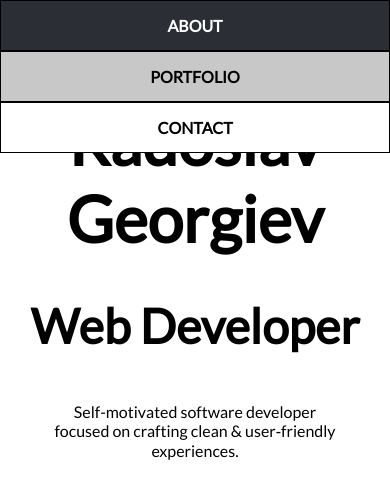
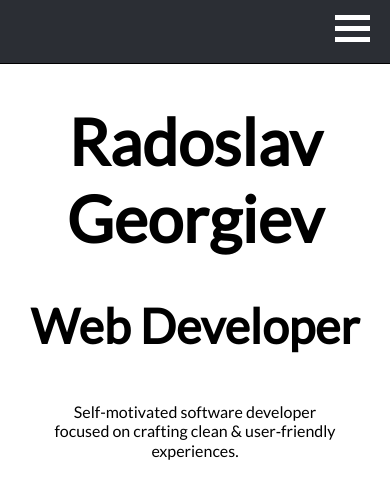
Before and after one commit to BaiRado/portfolio, a plain HTML site: page index.html in a window 390 px wide. Shown: the top 501 px of the page. Drawn offline with Linux system fonts and the light colour scheme.

Commit message:
added nav menu for mobile

```diff
--- a/css/main.css
+++ b/css/main.css
@@ -17,9 +17,24 @@ nav {
     z-index: 20;
 }
 
-nav div {
+#nav-menu-bar {
+    display: none;
+}
+
+nav ul {
+    list-style: none;
+    padding: 0;
+    margin: 0;
+}
+
+nav li {
     float: left;
     margin: 5px;
+}
+
+nav li :hover {
+    background: #2b2e34;
+    color: white;
 }
 
 nav a {
@@ -31,11 +46,6 @@ nav a {
     color: black;
     padding: 10px 25px;
     border: 1px black solid;
-}
-
-nav div :hover {
-    background: #2b2e34;
-    color: white;
 }
 
 .active {
@@ -258,13 +268,63 @@ h2 {
         width: 100%;
     }
 
-    nav div {
+    #nav-menu-bar {
+        display: block;
+    }
+
+    .main-navigation.extended .nav-extendable {
+        height: 160px;
+    }
+
+    #nav-menu-button {
+        display: block;
+        background: #2b2e34;
+        padding: 15px 20px;
+    }
+
+    .menu-icon {
+        position: relative;
+        display: block;
+        width: 35px;
+        height: 5px;
+        background-color: #fff;
+        margin-bottom: 6px;
+        margin-left: auto;
+        transition: 0.4s;
+    }
+
+    .main-navigation.extended
+    .menu-icon:nth-child(1) {
+        transform-origin: right;
+        transform: rotate(-45deg) translate(-3px, -4px);
+    }
+
+    .main-navigation.extended
+    .menu-icon:nth-child(2) {
+        opacity: 0;
+    }
+
+    .main-navigation.extended
+    .menu-icon:nth-child(3) {
+        transform-origin: right;
+        transform: rotate(45deg) translate(-2px, 5px);
+    }
+
+    .nav-extendable {
+        height: 0;
+        transition: height .4s;
+        overflow: hidden;
+    }
+
+    nav li  {
         float: none;
         margin: 0;
     }
 
     nav a {
         padding: 15px 0;
+        border: 0;
+        border-bottom: 1px black solid;
     }
 
     #portfolioContent {
--- a/index.html
+++ b/index.html
@@ -13,15 +13,27 @@
 </head>
 
 <body>
-    <nav>
-        <div>
-            <a id="aboutNav" href="#about">About</a>
+    <nav class="main-navigation">
+        <div id="nav-menu-bar">
+            <a id="nav-menu-button" href="">
+                <!-- menu button icon -->
+                <span class="menu-icon"></span>
+                <span class="menu-icon"></span>
+                <span class="menu-icon"></span>
+            </a>
         </div>
-        <div>
-            <a id="portfolioNav" href="#portfolio">Portfolio</a>
-        </div>
-        <div>
-            <a id="contactNav" href="#contact">Contact</a>
+        <div class="nav-extendable">
+            <ul>
+                <li>
+                    <a id="aboutNav" href="#about">About</a>
+                </li>
+                <li>
+                    <a id="portfolioNav" href="#portfolio">Portfolio</a>
+                </li>
+                <li>
+                    <a id="contactNav" href="#contact">Contact</a>
+                </li>
+            </ul>
         </div>
     </nav>
 
--- a/js/main.js
+++ b/js/main.js
@@ -1,3 +1,6 @@
+let mainNav = document.querySelector(".main-navigation");
+let navMenuBtn = document.getElementById("nav-menu-button");
+
 function copyText(e) {
     //if not left click return
     if (e.which != 1) return;
@@ -40,5 +43,9 @@ email.addEventListener("mouseleave", () => email.className = '');
 email.addEventListener("mouseover", () => email.className = 'hovered');
 email.addEventListener("mousedown", copyText);
 document.addEventListener("scroll", scrollFunc);
+navMenuBtn.addEventListener("click", (e) => {
+    e.preventDefault();
+    mainNav.classList.toggle("extended")
+});
 
 scrollFunc();
```
